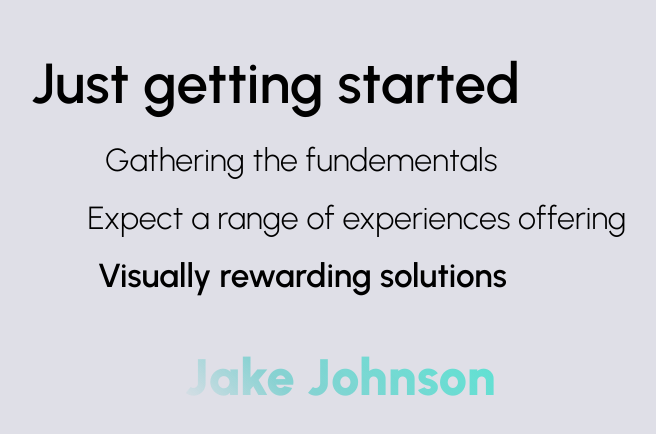
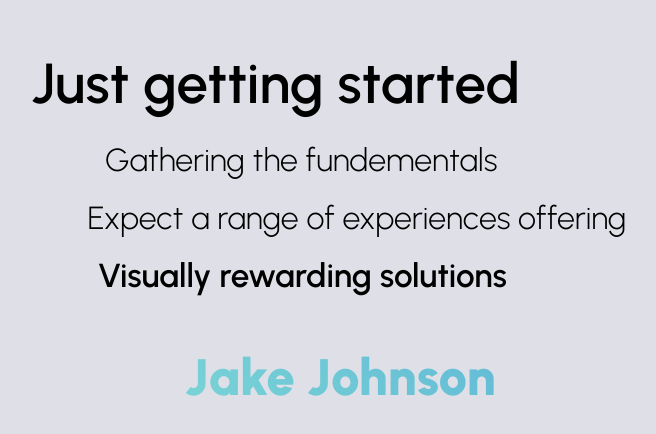
Before and after one commit to JakeJohnson21/im-jake-johnson, a React (Create React App) app: page / in a window 1280 px wide. Shown: the part 146-580 px from the top of the page, without its empty margins (20-676 px from the left). Built offline with nearby package versions, Linux system fonts and the light colour scheme.

Commit message:
subtle title animation on page load:

```diff
--- a/src/App.js
+++ b/src/App.js
@@ -1,11 +1,22 @@
+import { useEffect, useState } from "react";
 import "./App.css";
 import DevBanner from "./components/DevBanner";
 import Footer from "./components/Footer";
 
 function App() {
+  const [reload, setReload] = useState(false);
+
+  useEffect(() => {
+    setTimeout(() => {
+      setReload(true);
+    }, 800);
+    console.log("reload in effect: ", reload);
+  }, []);
+
+  console.log("reload: ", reload);
   return (
     <main className="app">
-      <DevBanner />
+      <DevBanner reload={reload} />
       {/* <Footer /> */}
     </main>
   );
--- a/src/components/DevBanner.js
+++ b/src/components/DevBanner.js
@@ -1,16 +1,18 @@
-function DevBanner() {
+function DevBanner({ reload }) {
+  const titleClass = `banner__title ${
+    !reload ? "title-hidden" : "title-visible"
+  }`;
+
   return (
     <section className="banner__wrapper">
-      <h1 className="banner__title">Just getting started</h1>
+      <h1 className={titleClass}>Just getting started</h1>
       <div className="banner__subtitle">
         <p className="banner__subtitle_item">Gathering the fundementals</p>
         <p className="banner__subtitle_item">
           Expect a range of experiences offering
         </p>
         <p className="banner__subtitle_item">Visually rewarding solutions</p>
-        <p className="name" data-text="Jake Johnson">
-          Jake Johnson
-        </p>
+        <p className="name">Jake Johnson</p>
       </div>
     </section>
   );
--- a/src/styles/DevBanner.css
+++ b/src/styles/DevBanner.css
@@ -2,6 +2,18 @@
   font-size: 14px;
   margin-left: 4vw;
 }
+
+.title-hidden {
+  transform: translateX(5vw);
+  transition: all 0.6s 0s ease-out;
+  opacity: 0;
+}
+.title-visible {
+  transform: translateX(0vw);
+  opacity: 1;
+  transition: all 1s 0s ease-out;
+}
+
 .banner__title {
   margin-top: 0;
   font-size: 4.4vw;
@@ -9,8 +21,6 @@
   font-weight: 600;
   font-style: normal;
   margin-bottom: 3vh;
-  /* font-family: manrope; */
-  /* font-family: "baloo 2"; */
 }
 .banner__subtitle {
   font-family: "urbanist";
@@ -47,21 +57,22 @@
 }
 .name {
   width: fit-content;
-  background: rgb(103, 144, 180);
+  background: rgb(102, 208, 210);
   background: linear-gradient(
     43deg,
-    rgba(103, 144, 180, 0) 0%,
-    rgba(58, 198, 191, 0.6587228641456583) 32%,
-    rgba(61, 227, 206, 1) 100%
+    rgba(102, 208, 210, 0.852000175070028) 3%,
+    rgba(98, 187, 213, 1) 100%
   );
-  opacity: 0.8;
+  opacity: 1;
   position: relative;
-  color: transparent;
+  -webkit-text-fill-color: transparent;
   background-clip: text;
   font-weight: 900;
+  color: white;
   font-size: 4vw;
   margin-left: 9vw;
   margin-top: 1em;
+  z-index: 2;
 }
 
 @media screen and (max-width: 1280px) {
```
